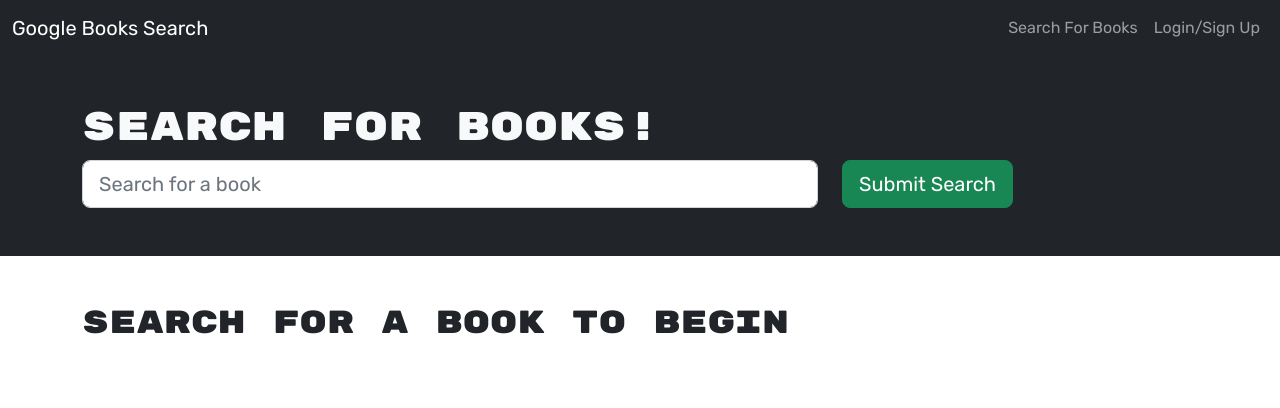
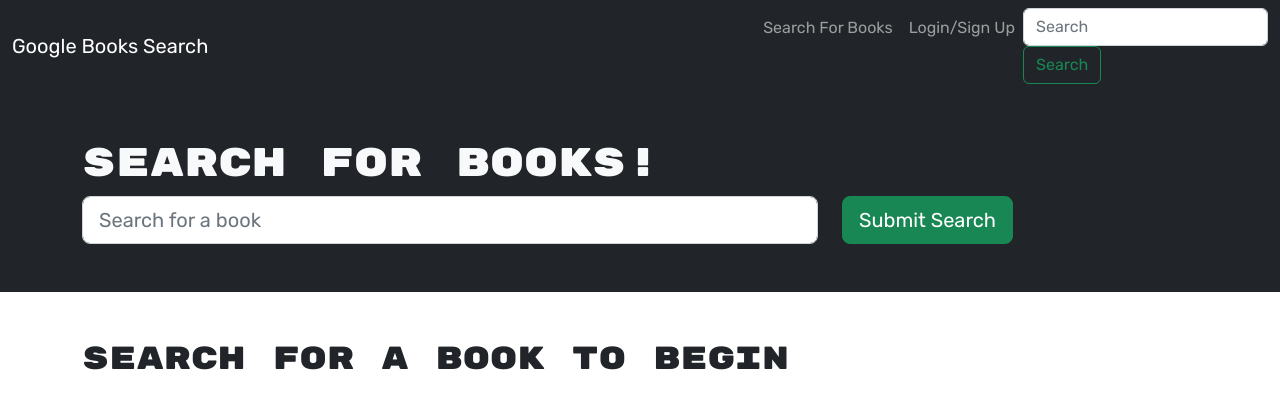
Before and after one commit to csills1416/googlebooks-search-app, a React (Vite) app in the folder Develop/client/: page / in a window 1280 px wide. Shown: the top 408 px of the page. Built offline with nearby package versions, Linux system fonts and the light colour scheme.

Commit message:
added searchTerm state to manage the book search input

```diff
--- a/Develop/client/src/components/Navbar.jsx
+++ b/Develop/client/src/components/Navbar.jsx
@@ -1,6 +1,6 @@
 import { useState } from 'react';
 import { Link } from 'react-router-dom';
-import { Navbar, Nav, Container, Modal, Tab } from 'react-bootstrap';
+import { Navbar, Nav, Container, Modal, Tab, Form, Button } from 'react-bootstrap';
 import SignUpForm from './SignupForm';
 import LoginForm from './LoginForm';
 
@@ -9,6 +9,7 @@ import Auth from '../utils/auth';
 const AppNavbar = () => {
   // set modal display state
   const [showModal, setShowModal] = useState(false);
+  const [searchTerm, setSearchTerm] = useState('');  // state for search input
 
   return (
     <>
@@ -34,6 +35,11 @@ const AppNavbar = () => {
               ) : (
                 <Nav.Link onClick={() => setShowModal(true)}>Login/Sign Up</Nav.Link>
               )}
+              {/* Book search input and button */}
+              <Form inline>
+                <Form.Control type="text" placeholder="Search" className="mr-sm-2" value={searchTerm} onChange={(e) => setSearchTerm(e.target.value)} />
+                <Button variant="outline-success">Search</Button>
+              </Form>
             </Nav>
           </Navbar.Collapse>
         </Container>
```
